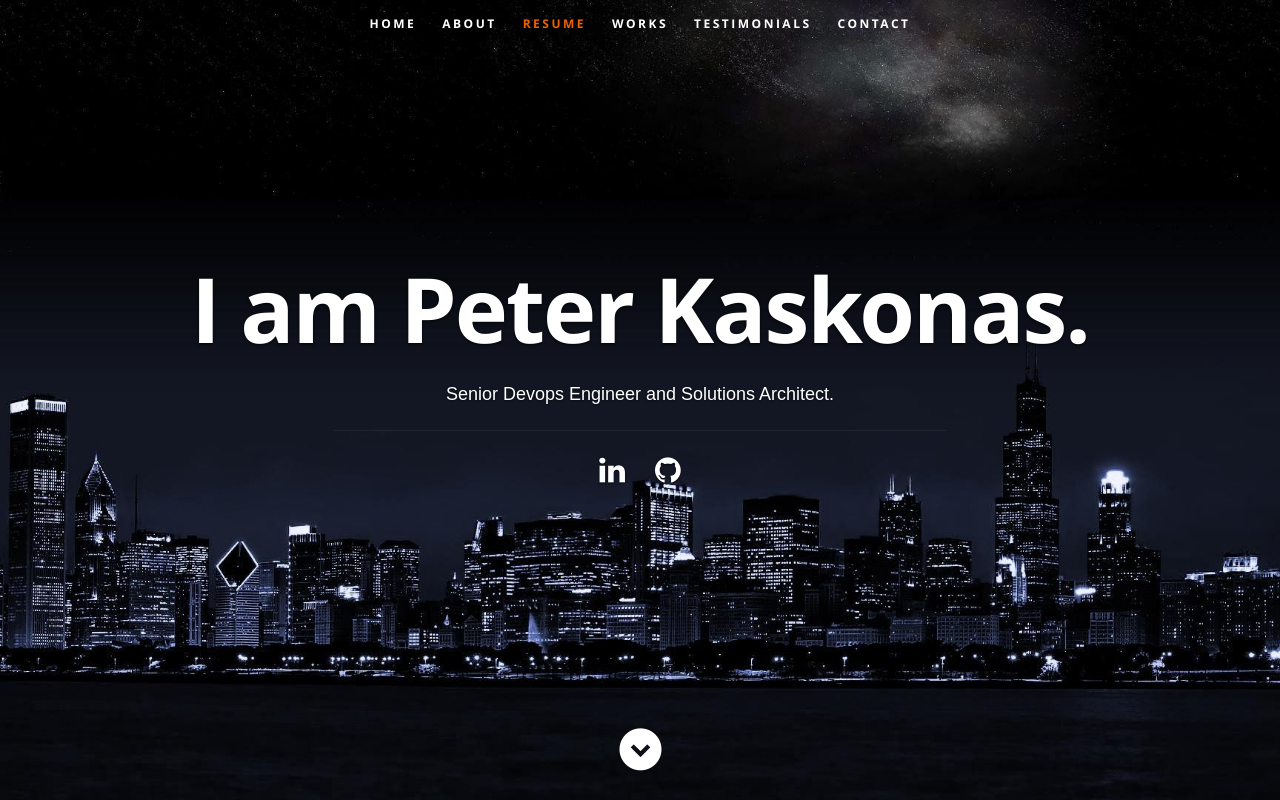
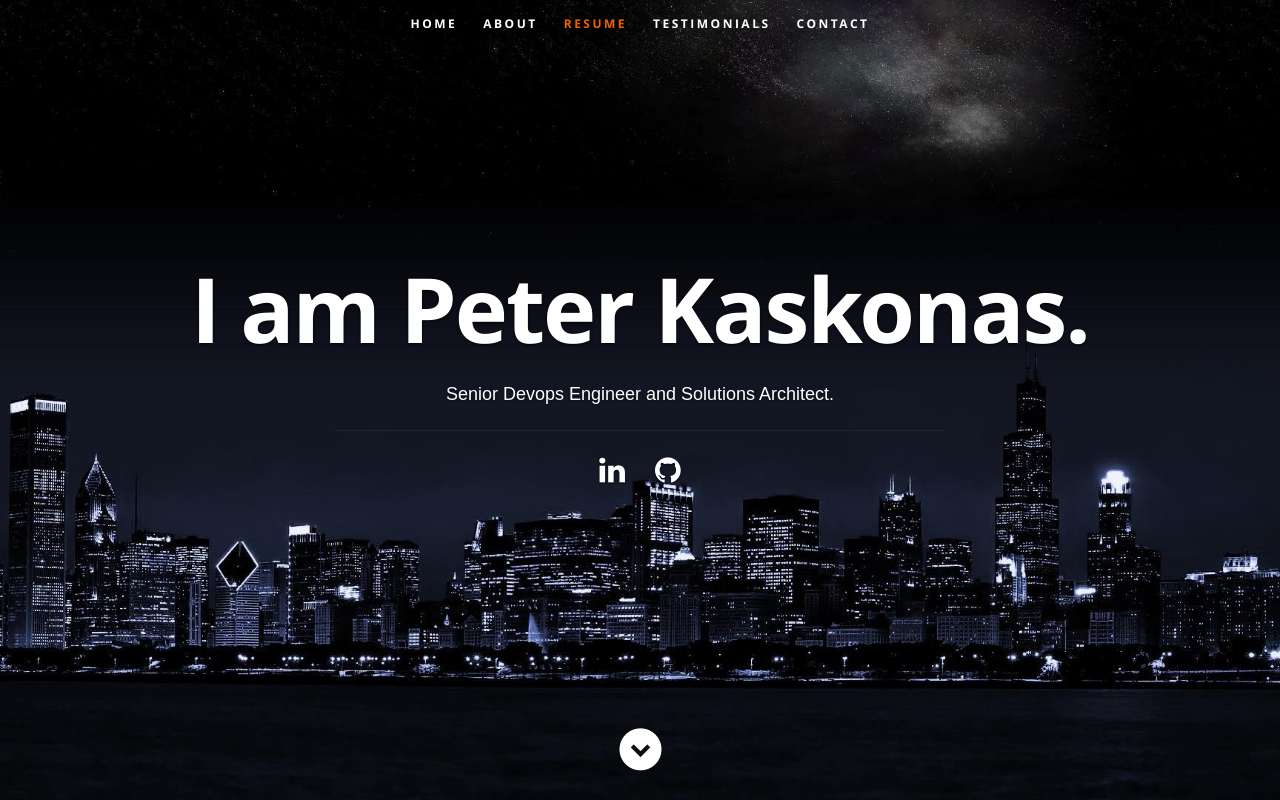
Before and after one commit to gkaskonas/aws-cdk-demo, a React (Create React App) app in the folder packages/application/: page / in a window 1280 px wide. Shown: the top 800 px of the page. Built offline with nearby package versions, Linux system fonts and the light colour scheme.

Commit message:
Remove works header

```diff
--- a/packages/application/src/components/Header.js
+++ b/packages/application/src/components/Header.js
@@ -14,7 +14,6 @@ export default class Header extends Component {
                <li className="current"><a className="smoothscroll" href="#home">Home</a></li>
                <li><a className="smoothscroll" href="#about">About</a></li>
              <li><a className="smoothscroll" href="#resume">Resume</a></li>
-               <li><a className="smoothscroll" href="#portfolio">Works</a></li>
                <li><a className="smoothscroll" href="#testimonials">Testimonials</a></li>
                <li><a className="smoothscroll" href="#contact">Contact</a></li>
             </ul>
```
